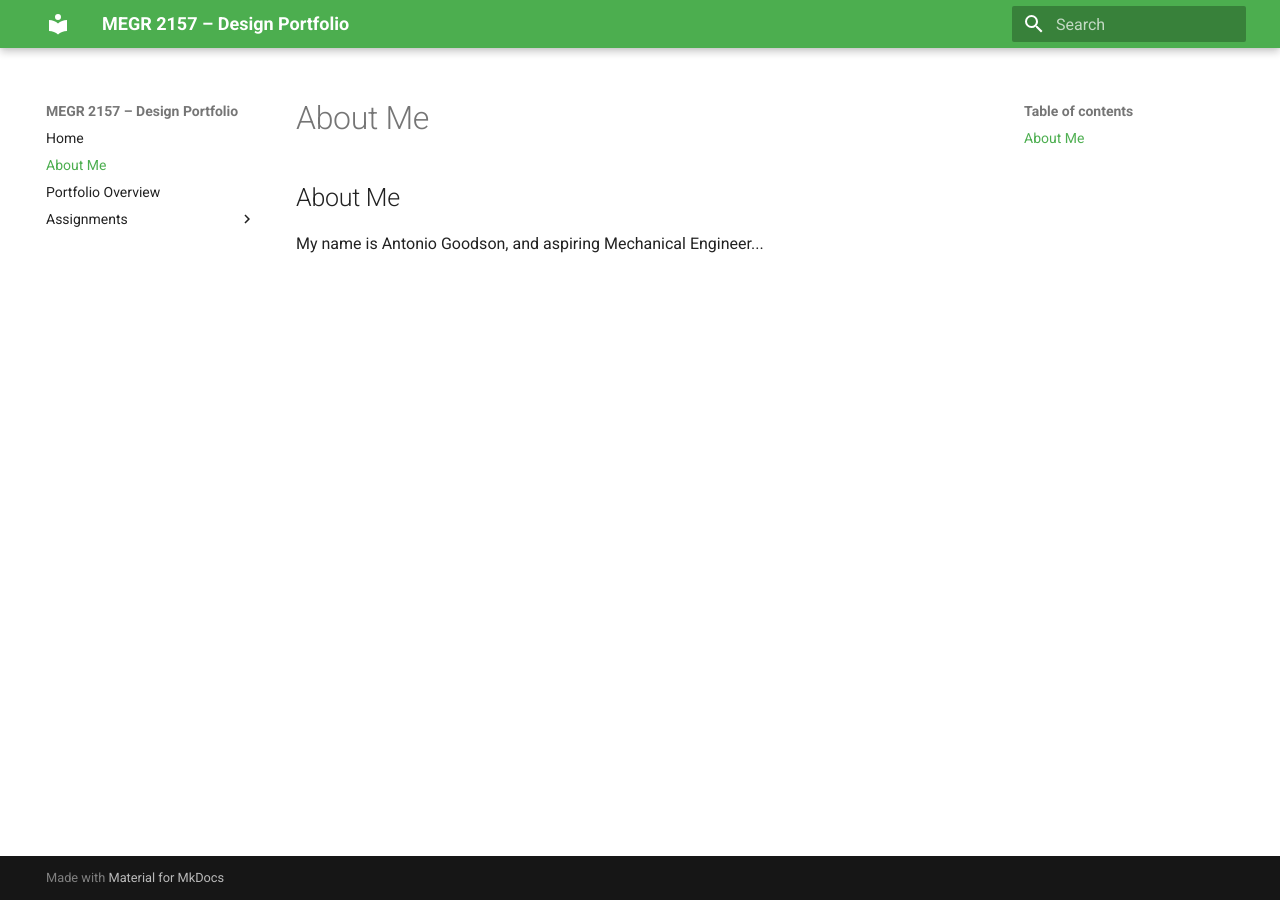
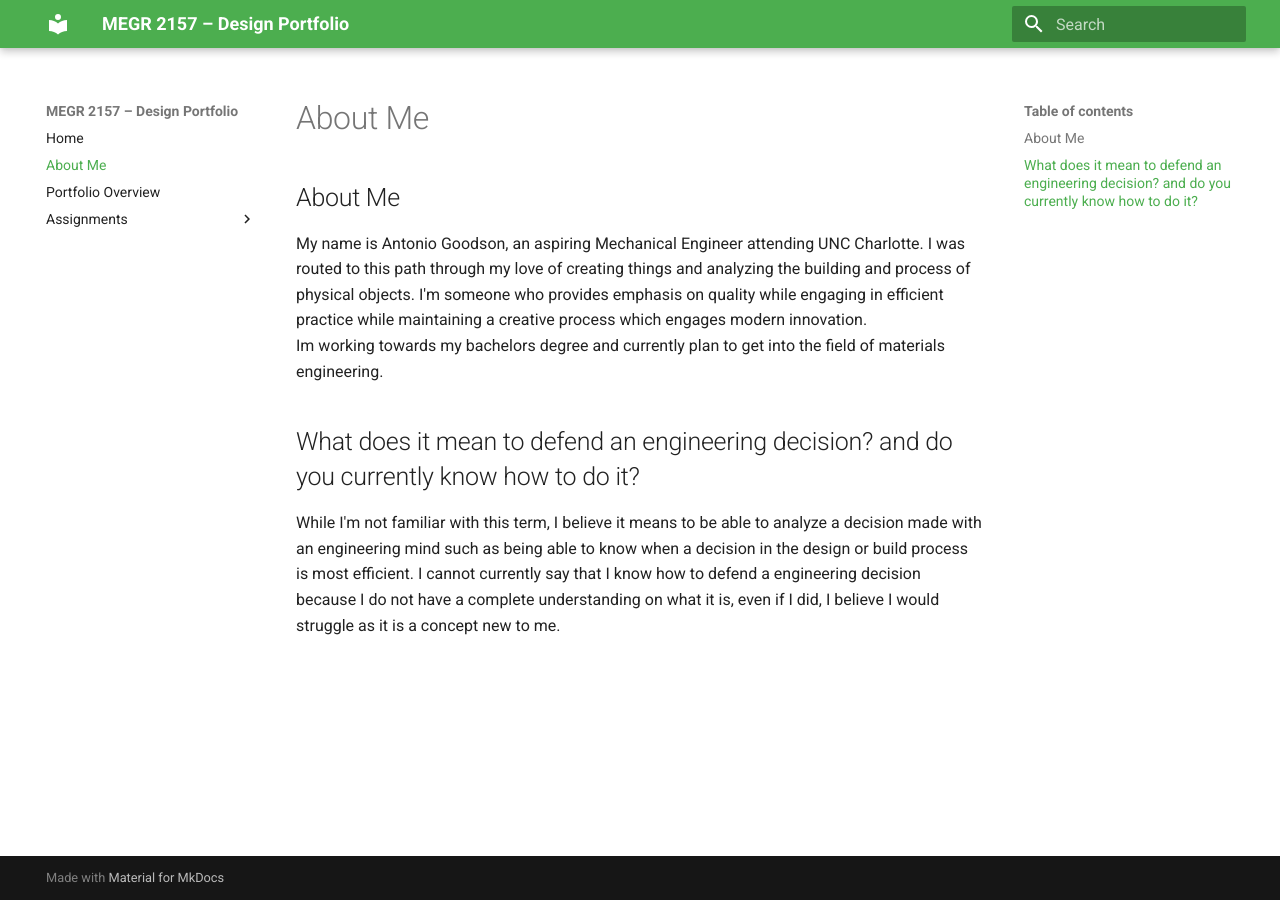
Before and after one commit to AntGo36/design-projects-portfolio, an MkDocs documentation site: the page built from docs/aboutme/index.md, in a window 1280 px wide. Built offline with MkDocs 1.6.1 and Material for MkDocs 9.7.7, drawn with Linux system fonts in a browser that asks for light colours.

Commit message:
AboutME_4

```diff
--- a/docs/aboutme/index.md
+++ b/docs/aboutme/index.md
@@ -1,2 +1,6 @@
 ## About Me
-My name is Antonio Goodson, and aspiring Mechanical Engineer...
+My name is Antonio Goodson, an aspiring Mechanical Engineer attending UNC Charlotte. I was routed to this path through  my love of creating things and analyzing the building and process of physical objects. I'm someone who provides emphasis on quality while engaging in efficient practice while maintaining a creative process which engages modern innovation.
+<br> Im working towards my bachelors degree and currently plan to get into the field of materials engineering.
+<br>
+## What does it mean to defend an engineering decision? and do you currently know how to do it?
+While I'm not familiar with this term, I believe it means to be able to analyze a decision made with an engineering mind such as being able to know when a decision in the design or build process is most efficient. I cannot currently say that I know how to defend a engineering decision because I do not have a complete understanding on what it is, even if I did, I believe I would struggle as it is a concept new to me.
```
